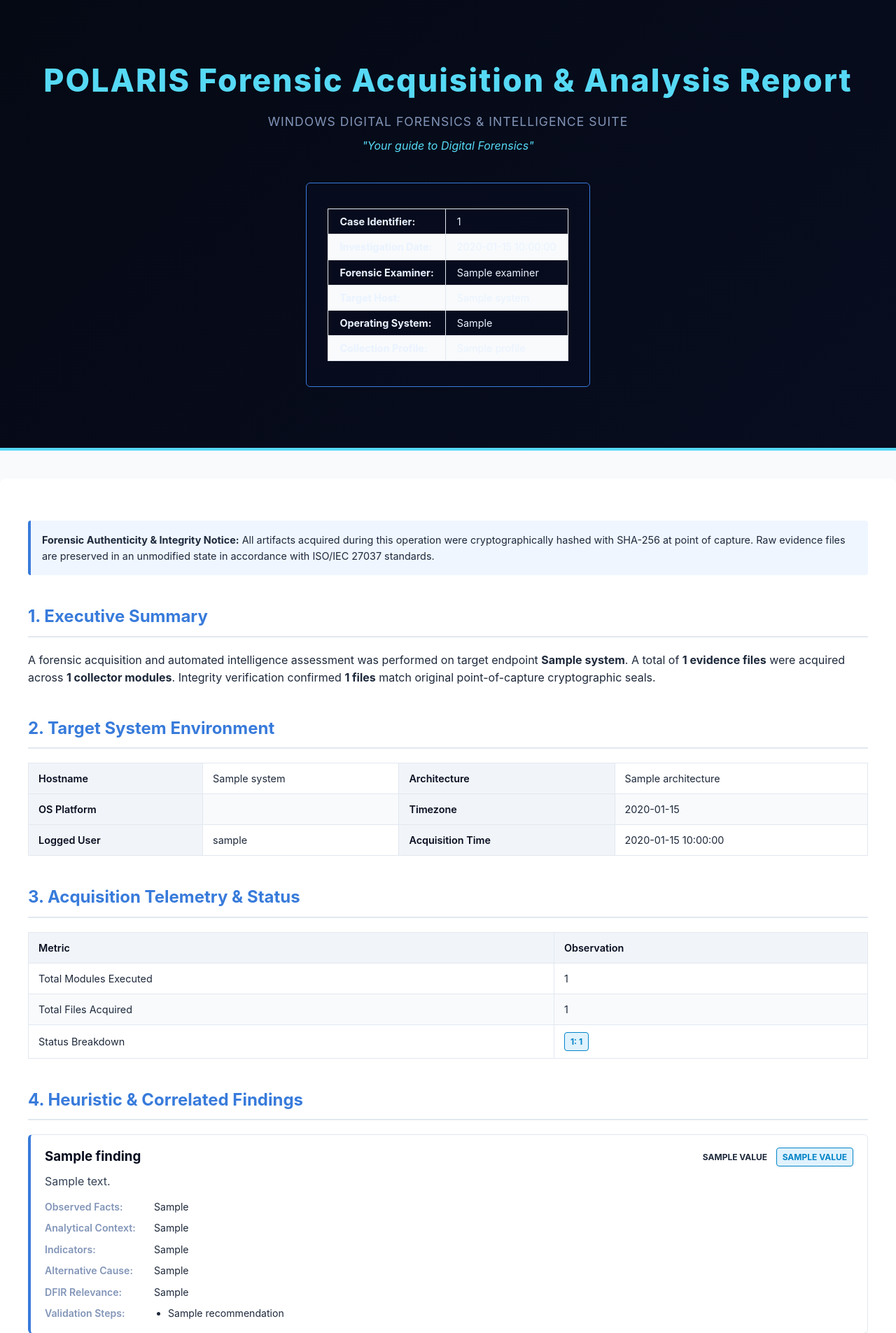
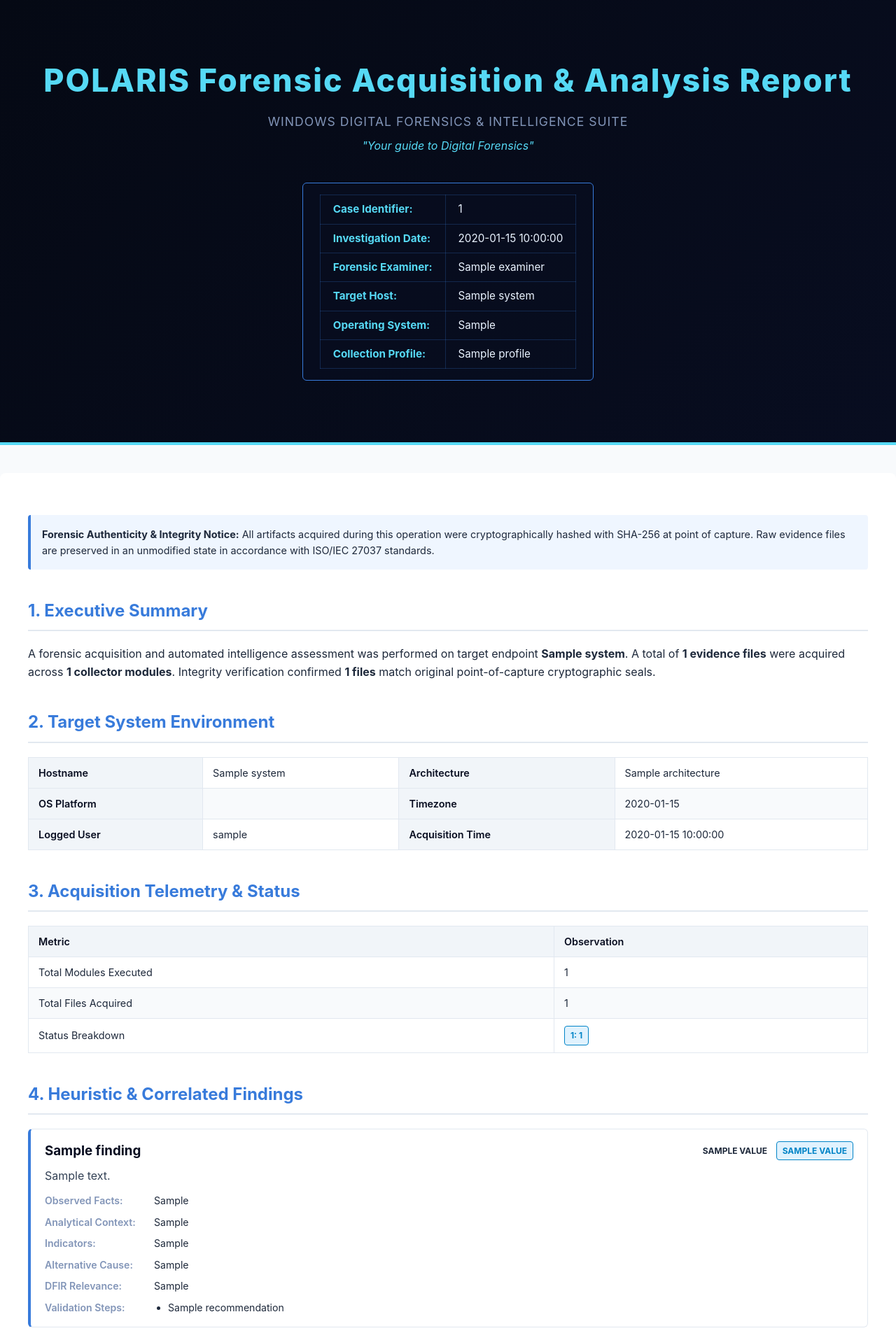
Before and after one commit to cranbru/polaris, a Python web app: template reports/templates/report.html in a window 1280 px wide. Shown: the top 1905 px of the page at 70% size. Run offline with Jinja, Linux system fonts and the light colour scheme; the template is opened without the code that fills it: most values are stand-ins (such as "Sample title", 1, 10 or a date in 2020).

Commit message:
fix(report): fix cover-meta table contrast and scope zebra striping to container

```diff
--- a/reports/templates/report.html
+++ b/reports/templates/report.html
@@ -55,15 +55,33 @@
             margin-top: 40px;
             display: inline-block;
             text-align: left;
-            background: rgba(8, 13, 32, 0.6);
+            background: rgba(8, 13, 32, 0.7);
             border: 1px solid var(--stellar-blue);
             border-radius: 6px;
-            padding: 20px 30px;
+            padding: 16px 24px;
+        }
+
+        .cover-meta table {
+            border-collapse: collapse;
+            width: auto;
+            margin: 0;
+        }
+
+        .cover-meta table tr,
+        .cover-meta table tr:nth-child(even) {
+            background-color: transparent !important;
         }
 
         .cover-meta table td {
-            padding: 6px 16px;
+            padding: 8px 18px;
             color: var(--starlight-white);
+            border: 1px solid rgba(56, 123, 219, 0.25);
+            background: transparent !important;
+            font-size: 0.95rem;
+        }
+
+        .cover-meta table td strong {
+            color: var(--aurora-cyan);
         }
 
         .container {
@@ -107,7 +125,7 @@
             font-weight: 600;
         }
 
-        tr:nth-child(even) {
+        .container tr:nth-child(even) {
             background-color: #F8FAFC;
         }
 
```
